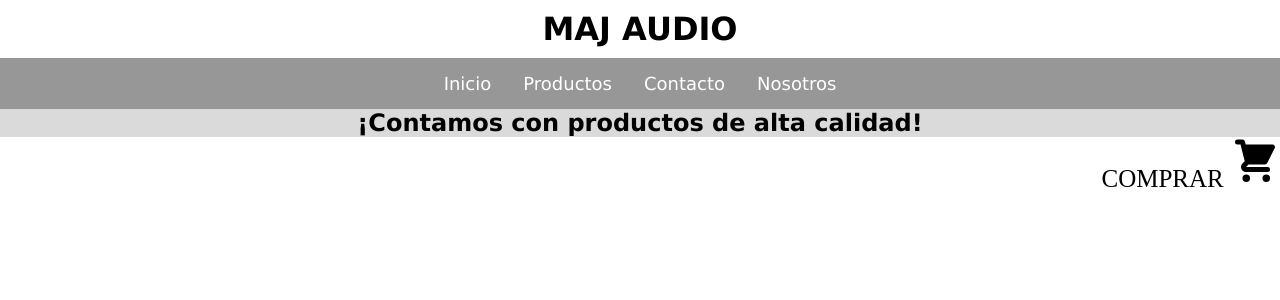
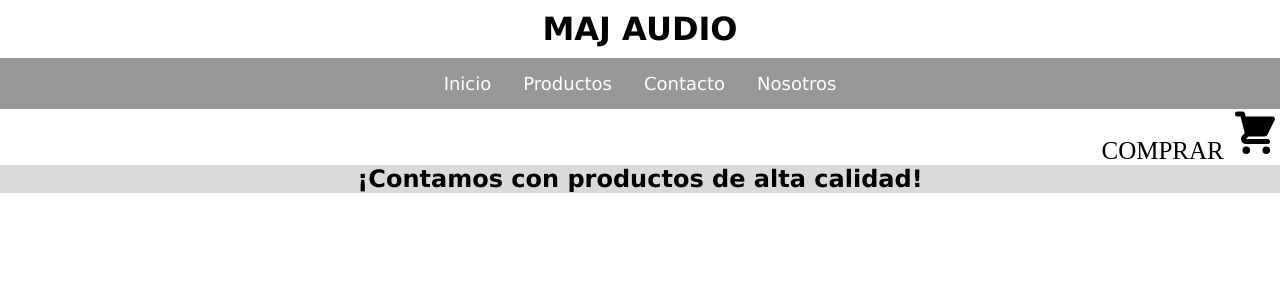
Before and after one commit to LeannJaime/MajAudio-Jaime, a React (Create React App) app: page / in a window 1280 px wide. Shown: the top 300 px of the page. Built offline with nearby package versions, Linux system fonts and the light colour scheme.

Commit message:
modificación CartWidget

```diff
--- a/src/App.js
+++ b/src/App.js
@@ -1,5 +1,4 @@
 import './App.css';
-import CarWidget from './components/CartWidget';
 import NavBar from './components/NavBar';
 import ItemListContainer from './containers/ItemListContainer/indez';
 
@@ -12,7 +11,6 @@ function App() {
     <div className="App">
     </div>
     <ItemListContainer greeting={"¡Contamos con productos de alta calidad!"} />
-    <CarWidget/>
     </>
   );
 }
--- a/src/components/CartWidget/index.jsx
+++ b/src/components/CartWidget/index.jsx
@@ -2,7 +2,7 @@ import React from 'react'
 import {HiShoppingCart} from 'react-icons/hi'
 import './styles.scss';
 
-const CarWidget = () => {
+const CartWidget = () => {
     return (
         <div className='icon-cart'>
             <p>COMPRAR <HiShoppingCart size={50}/></p>
@@ -10,4 +10,4 @@ const CarWidget = () => {
     )
 }
 
-export default CarWidget
+export default CartWidget
--- a/src/components/NavBar/index.jsx
+++ b/src/components/NavBar/index.jsx
@@ -1,4 +1,5 @@
 import React from 'react'
+import CartWidget from '../CartWidget';
 import './styles.css';
 
 const NavBar = () => {
@@ -11,8 +12,9 @@ const NavBar = () => {
     <li><a href="#contacto">Contacto</a></li>
     <li><a href="#nosotros">Nosotros</a></li>
     </ul>
+    <CartWidget/>
     </>
- )
+  )
 }
 
 export default NavBar
```
